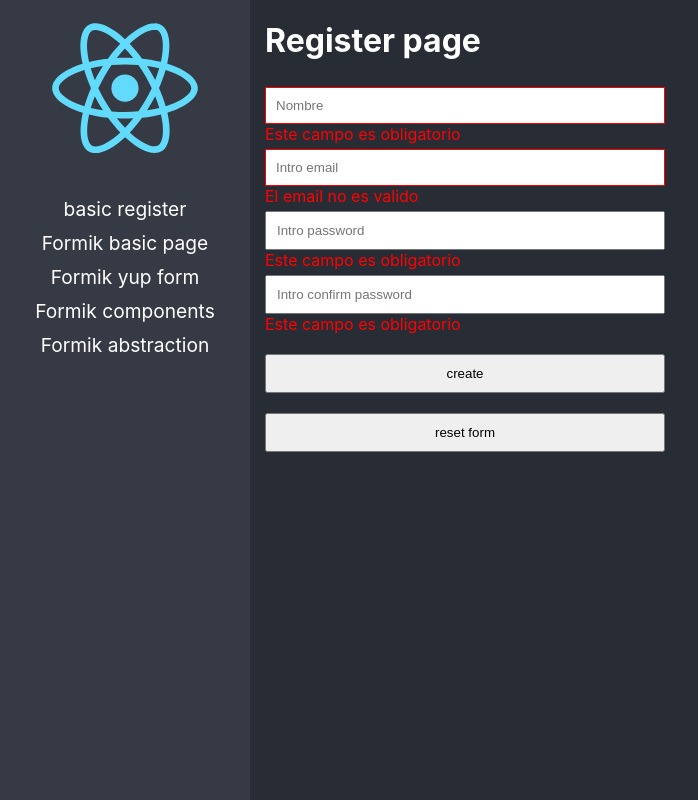
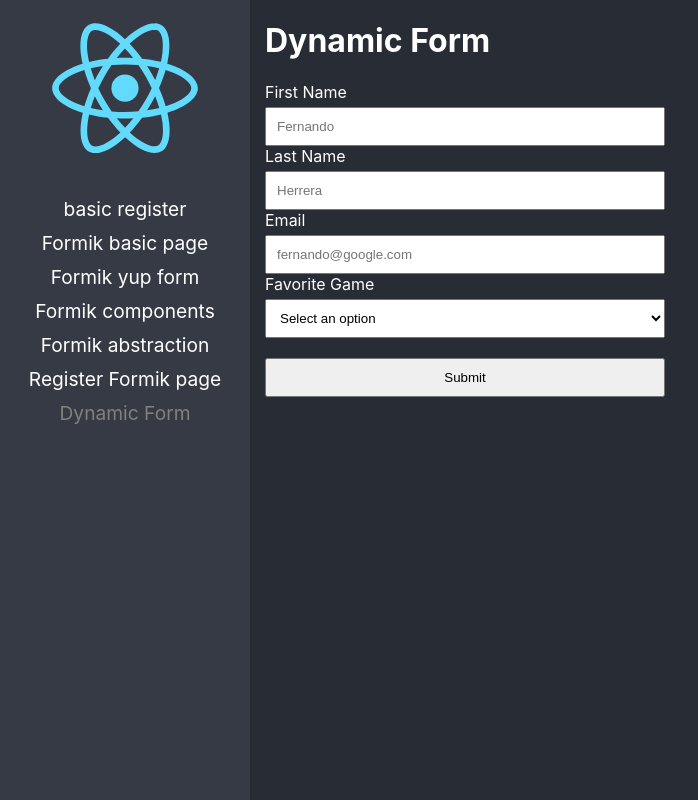
Before and after one commit to moises717/Advanced-react-concepts, a React (Create React App) app: page /dynamic-form-page in a window 1280 px wide. Before the commit this address led to /. Shown: the whole page, without its empty margins (0-698 px from the left). Built offline with nearby package versions, Linux system fonts and the light colour scheme.

Commit message:
formularios dinamicos

```diff
--- /dev/null
+++ b/src/03-forms/data/custom-form.json
@@ -0,0 +1,68 @@
+[
+    {
+        "type": "input",
+        "name": "firstName",
+        "placeholder": "Fernando",
+        "label": "First Name",
+        "value": "",
+        "validations": [
+            {
+                "type": "required"
+            },
+            {
+                "type": "minLength",
+                "value": 5
+            }
+        ]
+    },
+    {
+        "type": "input",
+        "name": "lastName",
+        "placeholder": "Herrera",
+        "label": "Last Name",
+        "value": "",
+        "validations": [
+            {
+                "type": "required"
+            }
+        ]
+    },
+    {
+        "type": "email",
+        "name": "email",
+        "placeholder": "fernando@google.com",
+        "label": "Email",
+        "value": "",
+        "validations": [
+            {
+                "type": "required"
+            },
+            {
+                "type": "email"
+            }
+        ]
+    },
+    {
+        "type": "select",
+        "name": "favoriteGame",
+        "label": "Favorite Game",
+        "value": "",
+        "options": [{
+            "id": 1,
+            "label": "Super Smash"
+        },
+        {
+            "id": 2,
+            "label": "Metal Gear"
+        },
+        {
+            "id": 3,
+            "label": "Resident Evil"
+        }],
+        "validations": [
+            {
+                "type": "required"
+            }
+        ]
+    }
+]
--- /dev/null
+++ b/src/03-forms/pages/DynamicForm.tsx
@@ -0,0 +1,93 @@
+import { Form, Formik } from 'formik'
+import * as Yup from 'yup'
+import { MySelect, MyTextInput } from '../components'
+import formJson from '../data/custom-form.json'
+
+const initialValues: { [key: string]: any } = {};
+const requiredFields: { [key: string]: any } = {}
+
+for (const input of formJson) {
+    initialValues[input.name] = input.value;
+
+    if (!input.validations) continue;
+
+    let schema = Yup.string()
+
+    for (const rule of input.validations) {
+        if (rule.type === 'required') {
+            schema = schema.required('Este campo es requerido');
+        }
+
+        if (rule.type === 'minLength') {
+            schema = schema.min((rule as any).value || 2, `Mínimo de ${(rule as any).value || 2} caracteres`);
+        }
+
+        if (rule.type === 'email') {
+            schema = schema.email(`Revise el formato del email`);
+        }
+
+        // ... otras reglas
+    }
+
+    requiredFields[input.name] = schema;
+}
+
+const validationSchema = Yup.object({ ...requiredFields });
+
+export const DynamicForm = () => {
+    return (
+        <div>
+            <h1>Dynamic Form</h1>
+
+            <Formik
+                initialValues={initialValues}
+                validationSchema={validationSchema}
+                onSubmit={(values) => {
+                    console.log(values)
+                }}
+            >
+                {(formik) => (
+                    <Form noValidate>
+                        {formJson.map(({ type, name, placeholder, label, options }) => {
+
+                            if (type === 'input' || type === 'password' || type === 'email') {
+                                return <MyTextInput
+                                    key={name}
+                                    type={(type as any)}
+                                    name={name}
+                                    label={label}
+                                    placeholder={placeholder} />
+
+                            } else if (type === 'select') {
+                                return (
+                                    <MySelect
+                                        key={name}
+                                        label={label}
+                                        name={name}
+                                    >
+                                        <option value="">Select an option</option>
+                                        {
+                                            options?.map(({ id, label }) => (
+                                                <option key={id} value={id}>{label}</option>
+                                            ))
+                                        }
+                                    </MySelect>
+                                )
+                            }
+
+
+                            throw new Error(`El type: ${type}, no es soportado`);
+                        })}
+
+
+
+
+                        <button type="submit">Submit</button>
+
+                    </Form>
+                )}
+            </Formik>
+
+        </div>
+    )
+}
--- /dev/null
+++ b/src/03-forms/pages/RegisterFormikPage.tsx
@@ -0,0 +1,64 @@
+import { Formik, ErrorMessage, Form, Field } from 'formik';
+import * as Yup from 'yup';
+import '../styles/styles.css'
+
+export const RegisterFormikPage = () => {
+
+    return (
+        <div>
+            <h1>Register Formik page</h1>
+
+            <Formik
+                initialValues={{
+                    name: '',
+                    email: '',
+                    password: '',
+                    passwordConfirm: ''
+                }}
+                onSubmit={(values) => {
+                    console.log(values)
+                }}
+                validationSchema={
+                    Yup.object({
+                        name: Yup.string()
+                            .max(15, 'Must be 15 characters or less')
+                            .min(2, 'Must be 2 characters or more')
+                            .required('Name is required'),
+                        email: Yup.string()
+                            .email('Email is invalid')
+                            .required('Email is required'),
+                        password: Yup.string()
+                            .min(6, 'Password must be at least 6 characters')
+                            .required('Password is required'),
+                        passwordConfirm: Yup.string()
+                            .oneOf([Yup.ref('password'), null], 'Passwords must match')
+                            .required('Confirm Password is required')
+                    })
+                }
+            >
+                {
+                    (formik) => (
+                        <Form>
+                            <Field type="text" name='name' placeholder="Nombre" />
+                            <ErrorMessage name='name' component="span" />
+
+                            <Field type="email" name="email" id="email" placeholder="Intro email" />
+                            <ErrorMessage name="email" component="span" />
+
+                            <Field type="password" name="password" id="password" placeholder="Intro password" />
+                            <ErrorMessage name="password" component="span" />
+
+
+                            <Field type="password" name="passwordConfirm" id="passwordConfirm" placeholder="Intro confirm password" />
+                            <ErrorMessage name="passwordConfirm" component="span" />
+
+                            <button type='submit'>create</button>
+                            <button>reset form</button>
+                        </Form>
+                    )
+                }
+
+            </Formik>
+        </div>
+    )
+}
--- a/src/03-forms/pages/index.ts
+++ b/src/03-forms/pages/index.ts
@@ -3,3 +3,5 @@ export { FormikBasicPage } from "./FormikBasicPage";
 export { FormikComponents } from "./FormikComponents";
 export { FormikYupPage } from "./FormikYupPage";
 export { RegisterPage } from "./RegisterPage";
+export { RegisterFormikPage } from "./RegisterFormikPage";
+export { DynamicForm } from "./DynamicForm";
--- a/src/routes/Navigation.tsx
+++ b/src/routes/Navigation.tsx
@@ -1,5 +1,5 @@
 import { NavLink, Routes, Route, BrowserRouter, Navigate } from 'react-router-dom';
-import { FormikAbstraction, FormikBasicPage, FormikComponents, FormikYupPage, RegisterPage } from '../03-forms/pages/';
+import { FormikAbstraction, FormikBasicPage, FormikComponents, FormikYupPage, RegisterPage, RegisterFormikPage, DynamicForm } from '../03-forms/pages/';
 
 import img from '../logo.svg';
 
@@ -25,6 +25,12 @@ export const Navigation = () => {
                         <li>
                             <NavLink to="/formik-abstraction" className={({ isActive }) => isActive ? 'nav-active' : ''}>Formik  abstraction</NavLink>
                         </li>
+                        <li>
+                            <NavLink to="/register-formik-page" className={({ isActive }) => isActive ? 'nav-active' : ''}>Register Formik  page</NavLink>
+                        </li>
+                        <li>
+                            <NavLink to="/dynamic-form-page" className={({ isActive }) => isActive ? 'nav-active' : ''}>Dynamic Form</NavLink>
+                        </li>
                     </ul>
                 </nav>
 
@@ -34,6 +40,8 @@ export const Navigation = () => {
                     <Route path="/yup-form" element={<FormikYupPage />} />
                     <Route path="/formik-components" element={<FormikComponents />} />
                     <Route path="/formik-abstraction" element={<FormikAbstraction />} />
+                    <Route path="/register-formik-page" element={<RegisterFormikPage />} />
+                    <Route path="/dynamic-form-page" element={<DynamicForm />} />
                     <Route path='/*' element={<Navigate to="/" replace />} />
                 </Routes>
             </div>
```
